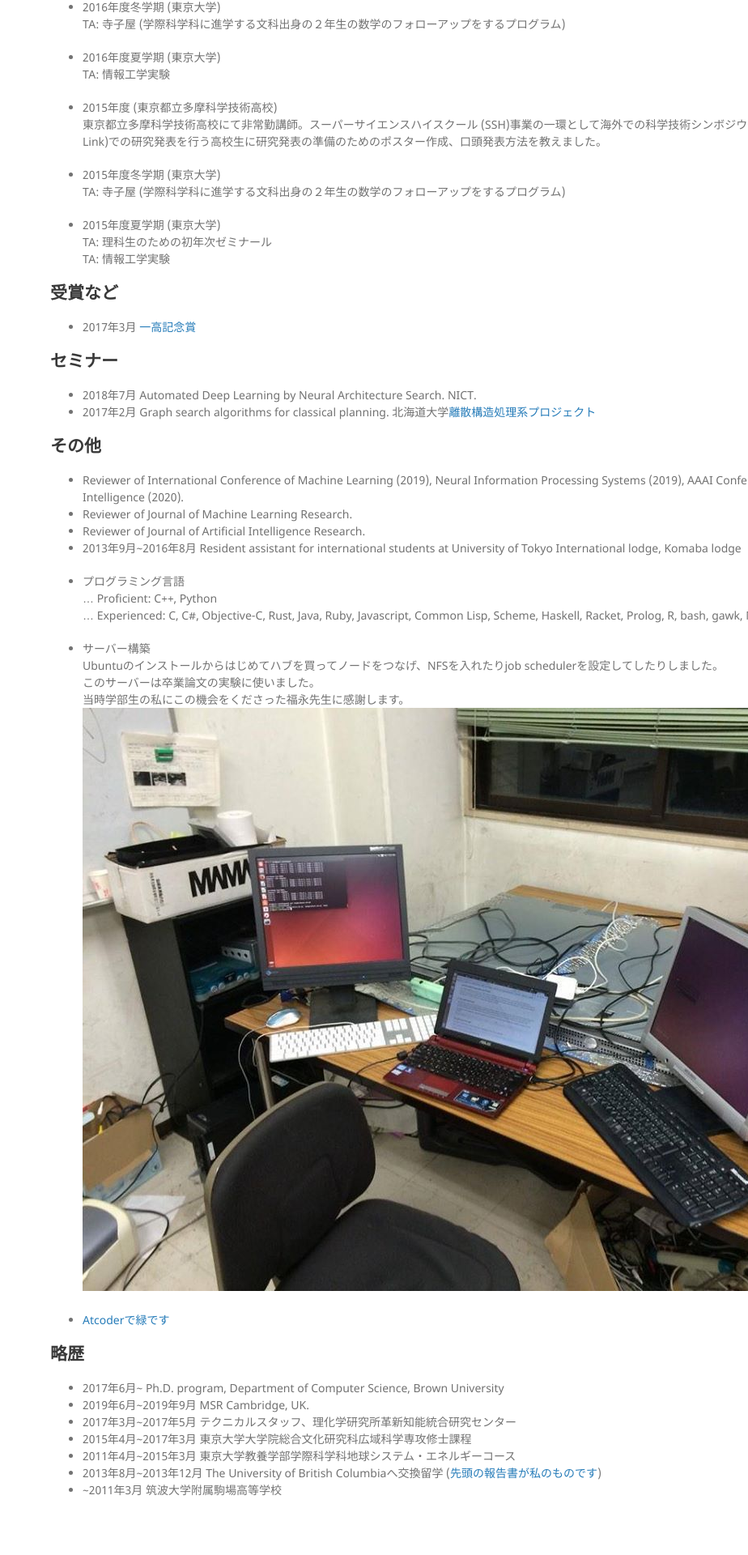
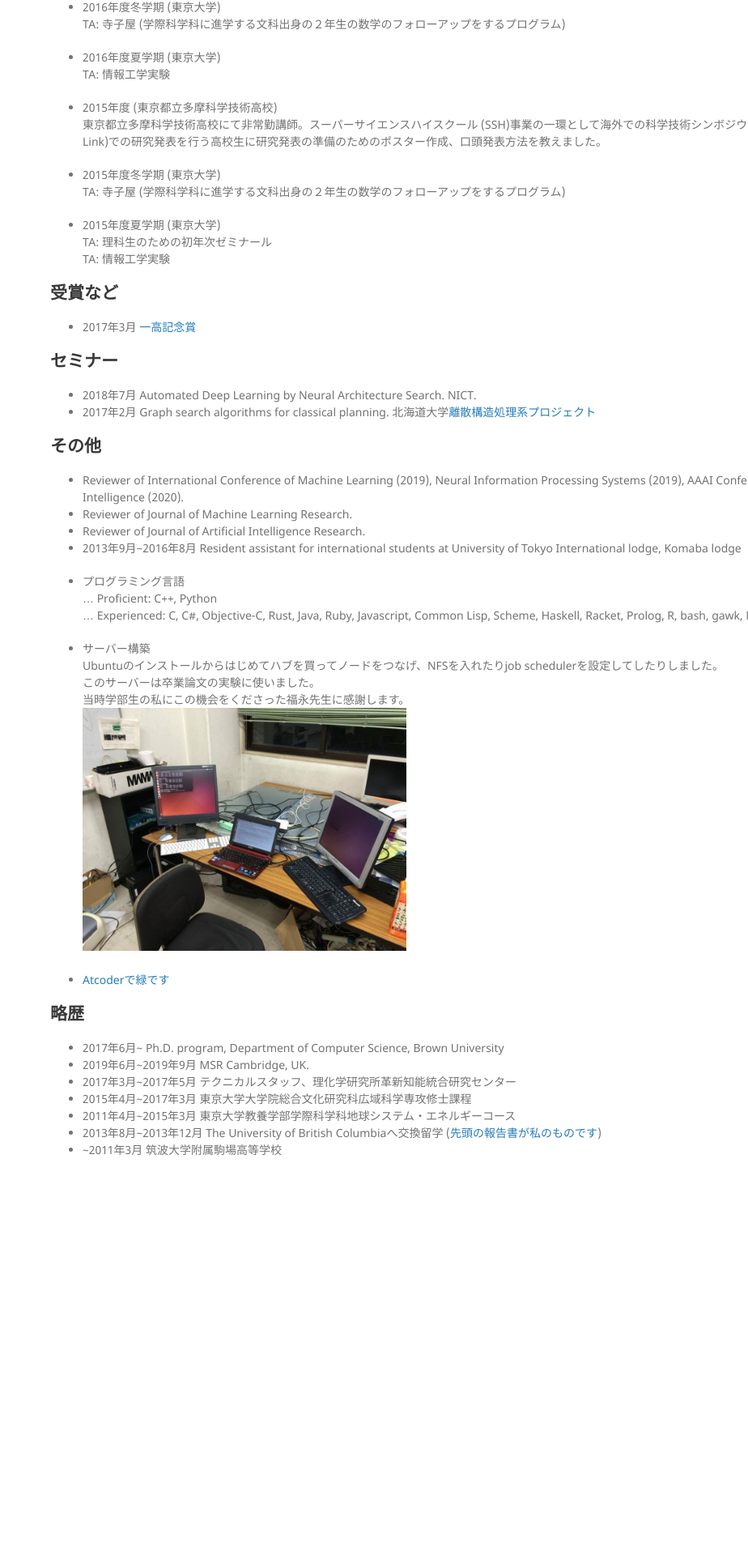
Before and after one commit to jinnaiyuu/jinnaiyuu.github.io, a Jekyll site: the page built from ja/index.md, in a window 1280 px wide. Shown: the part 2782-4702 px from the top of the page at 81% size, without its empty margins (356-1280 px from the left). Built offline with Jekyll 4.4.1, drawn with Linux system fonts in a browser that asks for light colours; our own code applies the rules of GitHub Pages for plain Markdown files; after the commit the page ends 4282 px from its top, so only the background shows below that.

Commit message:
fixed image size

```diff
--- a/ja/index.md
+++ b/ja/index.md
@@ -143,7 +143,7 @@ TA: 情報工学実験
 Ubuntuのインストールからはじめてハブを買ってノードをつなげ、NFSを入れたりjob schedulerを設定してしたりしました。
 このサーバーは卒業論文の実験に使いました。
 当時学部生の私にこの機会をくださった福永先生に感謝します。
-![server](../images/my-cluster.jpg)
+<img src="../images/my-cluster.jpg" alt="server" width="400"/>
 
 - [Atcoderで緑です](https://atcoder.jp/users/ddyuudd)
 
```
